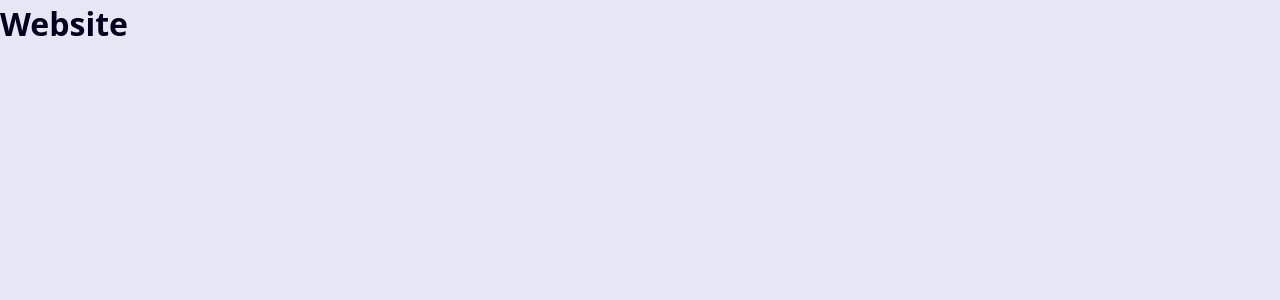
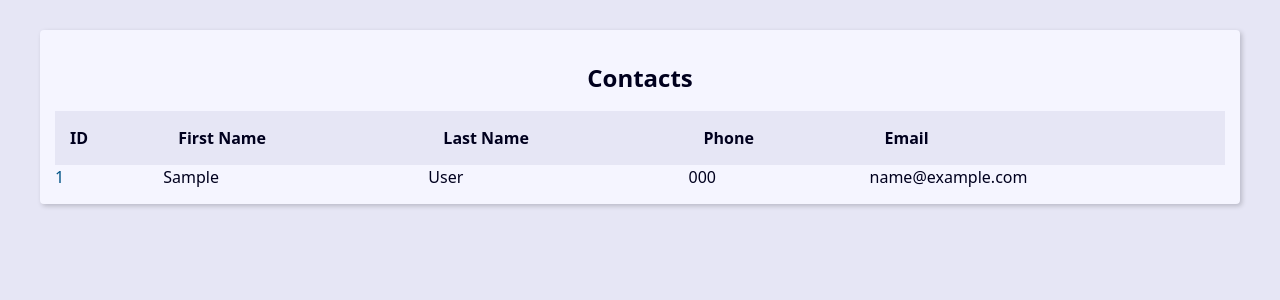
Before and after one commit to felipevalory/Contact-List, a Django app: page / in a window 1280 px wide. Shown: the top 300 px of the page. Run offline with Django 5.2, Linux system fonts and the light colour scheme; tables that the repository leaves empty hold one stand-in row (values such as "Sample post").

Commit message:
Adicionando tabela e dados ficticios

```diff
--- a/base_templates/global/base.html
+++ b/base_templates/global/base.html
@@ -7,6 +7,8 @@
     <link rel="stylesheet" href="{% static "global/css/style.css" %}">
 </head>
 <body>
-    <h1>Website</h1>
+    <main class="content">
+        {% block content %}{% endblock content %}
+    </main>
 </body>
 </html>
--- a/contact/templates/contact/index.html
+++ b/contact/templates/contact/index.html
@@ -1 +1,45 @@
 {% extends "global/base.html" %}
+
+{% block content %}
+    <div class='responsive-table'>
+        <table class='contacts-table'>
+            <caption class='table-caption'>
+                Contacts
+            </caption>
+
+            <thead>
+                <tr class='table-row table-row-header'>
+                    <th class='table-header'>ID</th>
+                    <th class='table-header'>First Name</th>
+                    <th class='table-header'>Last Name</th>
+                    <th class='table-header'>Phone</th>
+                    <th class='table-header'>Email</th>
+                </tr>
+            </thead>
+
+            <tbody>
+                {% for contact in contacts %}
+                    <tr class="table-row">
+                        <td class="tabe-cel">
+                            <a class='table-link' href="#">
+                                {{ contact.id }}
+                            </a>
+                        </td>
+                        <td class="tabe-cel">
+                            {{ contact.first_name }}
+                        </td>
+                        <td class="tabe-cel">
+                            {{ contact.last_name }}
+                        </td>
+                        <td class="tabe-cel">
+                            {{ contact.phone }}
+                        </td>
+                        <td class="tabe-cel">
+                            {{ contact.email }}
+                        </td>
+                    </tr>
+                {% endfor %}
+            </tbody>
+        </table>
+    </div>
+{% endblock content %}
--- a/contact/views/contact_views.py
+++ b/contact/views/contact_views.py
@@ -1,7 +1,15 @@
 from django.shortcuts import render
+from contact.models import Contact
 
 def index(request):
+    contacts = Contact.objects.all()
+
+    context = {
+        'contacts': contacts,
+    }
+
     return render(
         request,
         'contact/index.html',
+        context
     )
```
